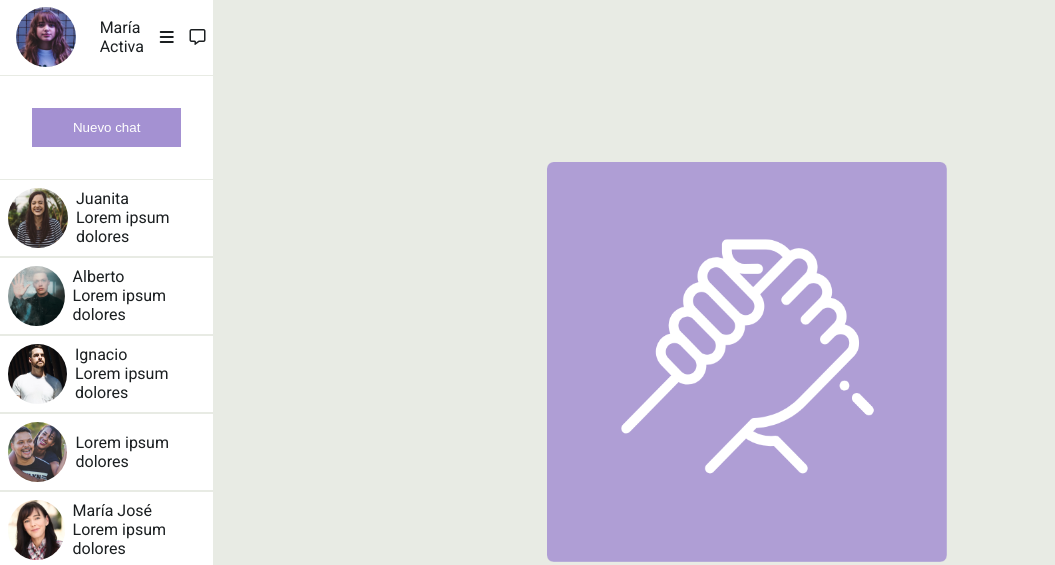
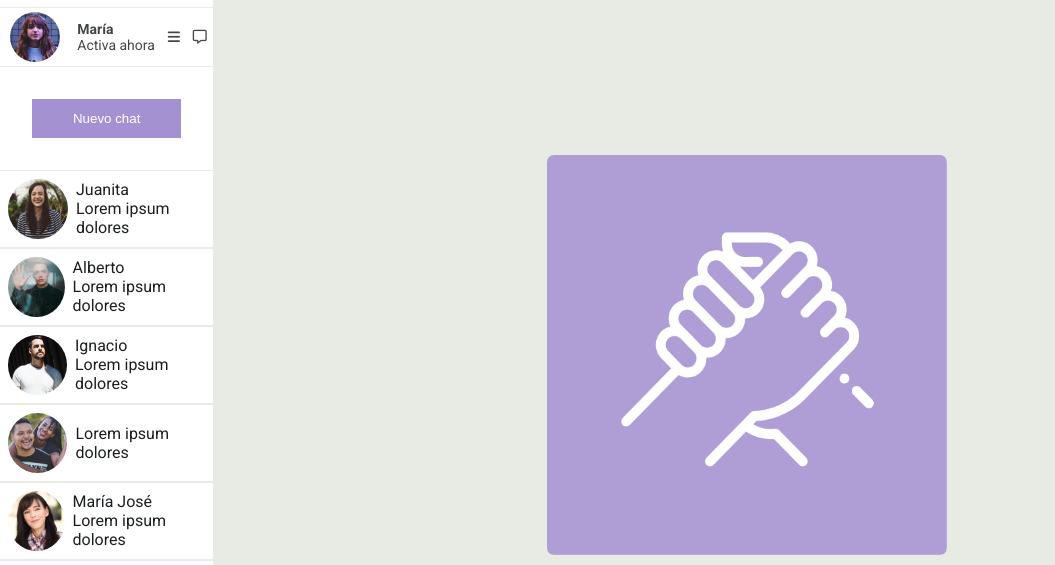
Before and after one commit to mariapazm/desafio_mensajeria, a plain HTML site: page index.html in a window 1280 px wide. Shown: the top 565 px of the page, without its empty margins (0-1055 px from the left). Drawn offline with Linux system fonts and the light colour scheme.

Commit message:
Se agregan pseudo clases al boton, se agrega id y se cambian colores

```diff
--- a/assets/css/styles.css
+++ b/assets/css/styles.css
@@ -33,6 +33,11 @@ ul {
 	background-color: white;
 }
 
+#maria {
+	font-size: 14px;
+	color: #444749;
+}
+
 .card {
 	display: flex;
 	flex-direction: row;
@@ -51,6 +56,22 @@ button {
 	padding: 12px 20px;
 	margin: 32px;
 }
+
+button:hover {
+	background-color: #cdc3e6;
+	color: white;
+}
+
+button:focus {
+	background-color: #bec1bb;
+	color: white;
+}
+.tiny {
+	height: 50px;
+	width: 50px;
+	border-radius: 90%;
+	margin: 4px;
+}
 .miniatura {
 	height: 60px;
 	width: 60px;
@@ -65,6 +86,10 @@ button {
 	width: 100%;
 }
 
+h1{
+	font-size: 45px;
+}
+
 .content {
 	display: flex;
 	flex-direction: column;
--- a/index.html
+++ b/index.html
@@ -14,10 +14,10 @@
     <div class="container">
         <aside>
             <ul>
-                <li class="card"><img class="miniatura" src="assets/images/maria.jpg" alt="Retrato frontal mujer pelo largo rojiso">
+                <li class="card" id="maria"><img class="tiny" src="assets/images/maria.jpg" alt="Retrato frontal mujer pelo largo rojiso">
                     <div>
-                        <p>María</p>
-                        <p>Activa</p>
+                        <p><b>María</b></p>
+                        <p>Activa ahora</p>
                     </div>
                     <i class="fa-solid fa-bars"></i>
                     <i class="fa-regular fa-message"></i>
```
